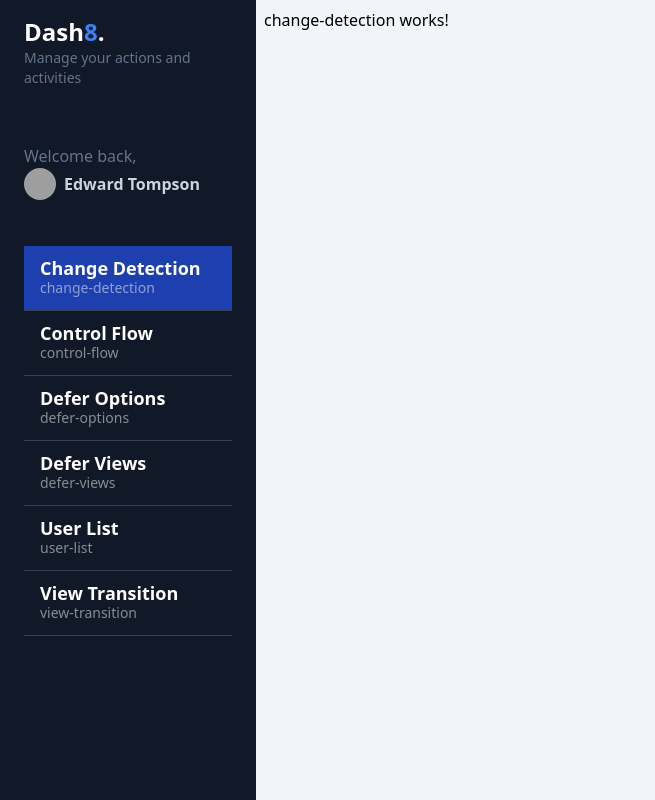
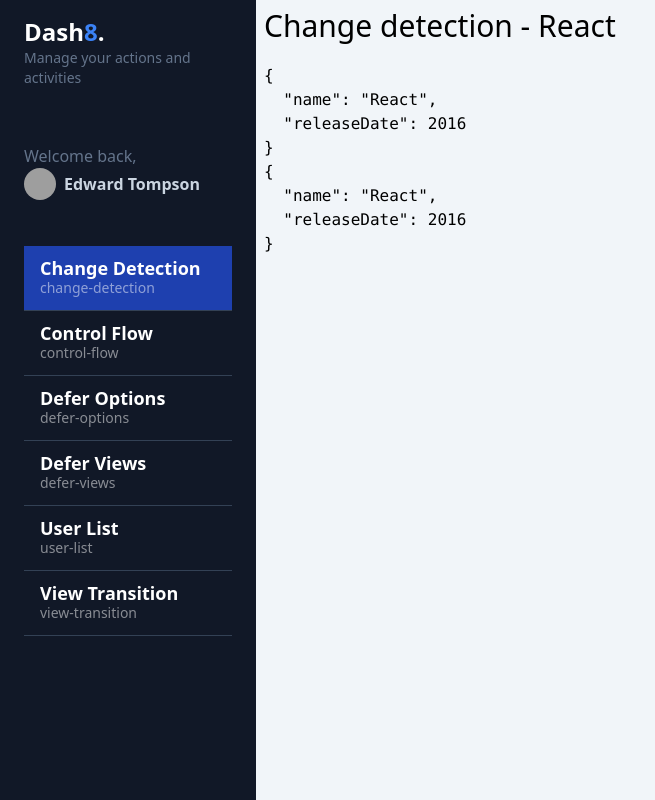
Before and after one commit to moive/my-dashboard-angular17-h, an Angular app: page /dashboard/change-detection in a window 1280 px wide. Shown: the whole page, without its empty margins (0-655 px from the left). Built offline with nearby package versions, Linux system fonts and the light colour scheme; grey boxes are pictures that could not be loaded.

Commit message:
ChangeDetectinStrategy OnPush

```diff
--- a/src/app/dashboard/pages/change-detection/change-detection.component.html
+++ b/src/app/dashboard/pages/change-detection/change-detection.component.html
@@ -1 +1,4 @@
-<p>change-detection works!</p>
+<app-title [title]="currentFramework()" />
+
+<pre>{{frameworkAsSignal() | json }}</pre>
+<pre>{{frameworkAsProperty | json }}</pre>
--- a/src/app/dashboard/pages/change-detection/change-detection.component.ts
+++ b/src/app/dashboard/pages/change-detection/change-detection.component.ts
@@ -1,10 +1,42 @@
-import { Component } from '@angular/core';
+import {
+  ChangeDetectionStrategy,
+  Component,
+  computed,
+  signal,
+} from '@angular/core';
+import { TitleComponent } from '../../../shared/title/title.component';
+import { CommonModule } from '@angular/common';
 
 @Component({
   selector: 'app-change-detection',
   standalone: true,
-  imports: [],
+  changeDetection: ChangeDetectionStrategy.OnPush,
+  imports: [CommonModule, TitleComponent],
   templateUrl: './change-detection.component.html',
   styles: ``,
 })
-export default class ChangeDetectionComponent {}
+export default class ChangeDetectionComponent {
+  currentFramework = computed(
+    () => `Change detection - ${this.frameworkAsSignal().name}`
+  );
+  frameworkAsSignal = signal({
+    name: 'Angular',
+    releaseDate: 2016,
+  });
+
+  frameworkAsProperty = {
+    name: 'Angular',
+    releaseDate: 2016,
+  };
+
+  constructor() {
+    setTimeout(() => {
+      this.frameworkAsProperty.name = 'React';
+      this.frameworkAsSignal.update((value) => ({
+        ...value,
+        name: 'React',
+      }));
+      console.log('Done!');
+    }, 3000);
+  }
+}
```
